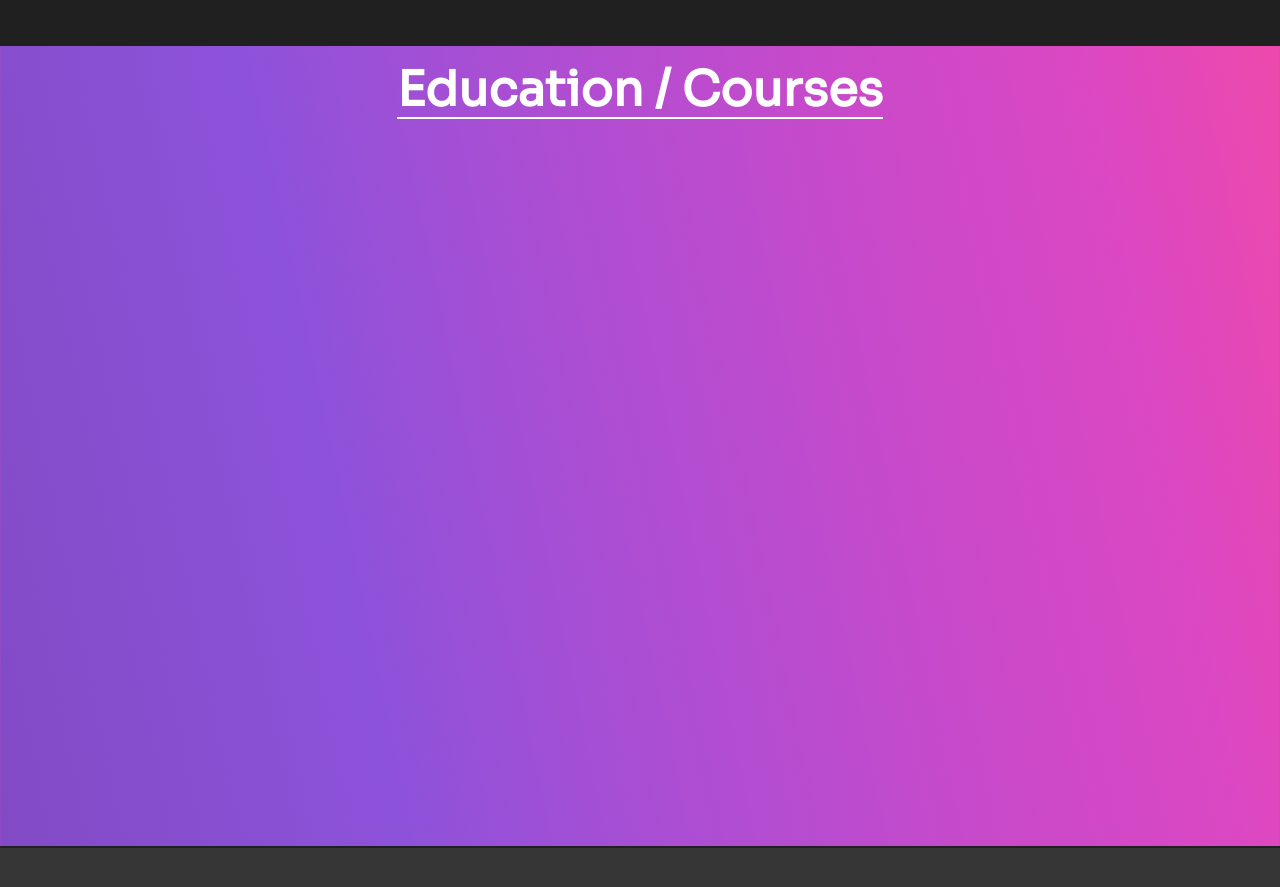
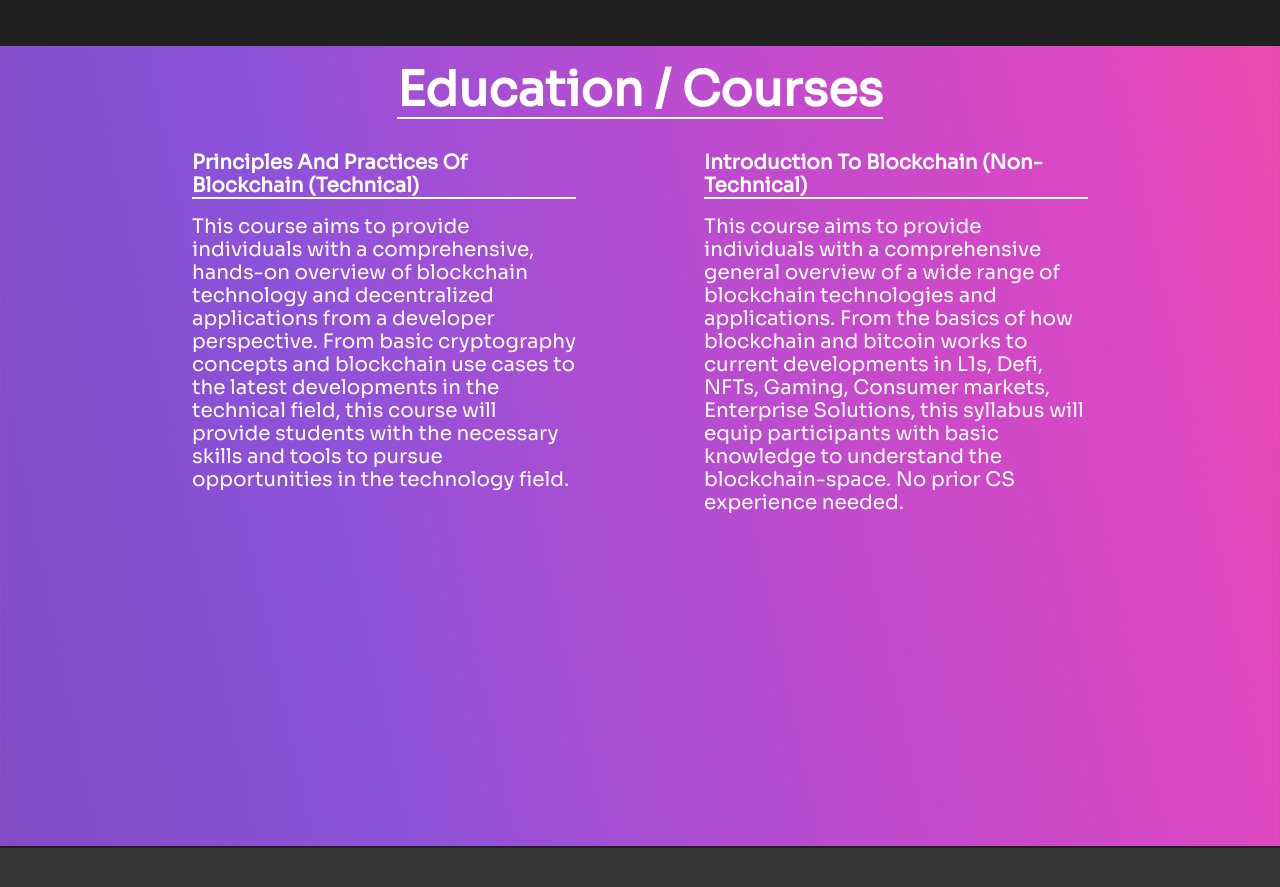
Before and after one commit to boilerblockchain/BoilerBlockchainWebsite, a React (Create React App) app: page / in a window 1280 px wide. Shown: the part 4480-5367 px from the top of the page. Built offline with nearby package versions, Linux system fonts and the light colour scheme; a web font is replaced by a local one.

Commit message:
updated education and courses section

```diff
--- a/src/components/sections/Team.js
+++ b/src/components/sections/Team.js
@@ -1,15 +1,15 @@
 import React, { lazy, Suspense } from 'react'
 import styled from 'styled-components';
 
-import img1 from '../../assets/Nfts/bighead.svg';
-import img2 from '../../assets/Nfts/bighead-1.svg';
-import img3 from '../../assets/Nfts/bighead-2.svg';
-import img4 from '../../assets/Nfts/bighead-3.svg';
-import img5 from '../../assets/Nfts/bighead-4.svg';
-import img6 from '../../assets/Nfts/bighead-5.svg';
-import img7 from '../../assets/Nfts/bighead-6.svg';
-import img8 from '../../assets/Nfts/bighead-7.svg';
-import img9 from '../../assets/Nfts/bighead-8.svg';
+// import img1 from '../../assets/Nfts/bighead.svg';
+// import img2 from '../../assets/Nfts/bighead-1.svg';
+// import img3 from '../../assets/Nfts/bighead-2.svg';
+// import img4 from '../../assets/Nfts/bighead-3.svg';
+// import img5 from '../../assets/Nfts/bighead-4.svg';
+// import img6 from '../../assets/Nfts/bighead-5.svg';
+// import img7 from '../../assets/Nfts/bighead-6.svg';
+// import img8 from '../../assets/Nfts/bighead-7.svg';
+// import img9 from '../../assets/Nfts/bighead-8.svg';
 import Loading from '../Loading';
 // import ConfettiComponent from '../Confetti';
 
@@ -133,7 +133,65 @@ const MemberComponent = ({img, name=" ",position=" "}) => {
     </Item>
   )
 }
+const SubTextContainer = styled.div`
+  display: flex;
+  justify-content: space-between;
+  margin: 1rem auto;
+  width: 80%;
 
+  @media (max-width: 64em) {
+    flex-direction: column;
+    width: 100%;
+  }
+`;
+
+const SubTextColumn = styled.div`
+  flex: 1;
+  padding: 0 1rem;
+
+  @media (max-width: 64em) {
+    padding: 0;
+    margin-bottom: 1rem;
+  }
+`;
+
+const SubTitle = styled.h3`
+  font-size: ${(props) => props.theme.fontlg};
+  text-transform: capitalize;
+  color: ${(props) => props.theme.textWhite};
+  display: flex;
+  justify-content: center;
+  align-items: center;
+  margin: 1rem auto;
+  border-bottom: 2px solid ${(props) => props.theme.textWhite};
+  width: 80%;
+
+  @media (max-width: 40em){
+    text-align: center;
+    font-size: ${(props) => props.theme.fontxl};
+
+}
+`;
+
+const SubText = styled.p`
+  font-size: ${(props) => props.theme.fontlg};
+  color: ${(props) => props.theme.textWhite};
+  align-self: flex-start;
+  width: 80%;
+  margin: 1rem auto;
+  font-weight: 400;
+  @media (max-width: 64em) {
+    width: 100%;
+    text-align: center;
+    font-size: ${(props) => props.theme.fontmd};
+  }
+  @media (max-width: 40em) {
+    font-size: ${(props) => props.theme.fontmd};
+  }
+  @media (max-width: 30em) {
+    font-size: ${(props) => props.theme.fontsm};
+  }
+`;
 
 const Team = () => {
   return (
@@ -141,19 +199,28 @@ const Team = () => {
     <Suspense fallback={<Loading />}>
     </Suspense>
       <Title>Education / Courses</Title>
-      {/* <Container>
-        <MemberComponent img={img1}  name="SKYBLAZE" position="founder" />
-        <MemberComponent img={img2}  name="MEGNUM" position="Co-Founder" />
-        <MemberComponent img={img3}  name="MONKEY KING" position="Director" />
-        <MemberComponent img={img4}  name="BLACK PANTHER" position="manager" />
-        <MemberComponent img={img5}  name="DEATHSTROKE" position="artist" />
-        <MemberComponent img={img6}  name="LAZY KONG" position="social media manager" />
-        <MemberComponent img={img7}  name="CYBER PUNK" position="Blockchain Specialist" />
-        <MemberComponent img={img8}  name="MONK" position="Web3 Developer" />
-        <MemberComponent img={img9}  name="BANANA" position="Graphic Designer" />
-
-
-      </Container> */}
+      <SubTextContainer>
+        <SubTextColumn>
+          <SubTitle> <a href="https://www.eventreg.purdue.edu/ec2k/courselisting.aspx?1=%20&master_ID=6311%20&course_area=1285%20&course_number=130%20&course_subtitle=00" rel="noreferrer">
+          Principles and Practices of Blockchain (technical)</a></SubTitle>
+          <SubText>
+          This course aims to provide individuals with a comprehensive, hands-on overview of blockchain technology and
+          decentralized applications from a developer perspective. From basic cryptography concepts and blockchain use
+          cases to the latest developments in the technical field, this course will provide students with the necessary
+          skills and tools to pursue opportunities in the technology field.
+          </SubText>
+        </SubTextColumn>
+        <SubTextColumn>
+          <SubTitle> <a href="https://www.eventreg.purdue.edu/ec2k/courselisting.aspx?1=%20&master_ID=6311%20&course_area=1285%20&course_number=129%20&course_subtitle=00" rel="noreferrer">
+          Introduction to Blockchain (non-technical)</a></SubTitle>
+          <SubText>
+          This course aims to provide individuals with a comprehensive general overview of a wide range of blockchain
+          technologies and applications. From the basics of how blockchain and bitcoin works to current developments in
+          L1s, Defi, NFTs, Gaming, Consumer markets, Enterprise Solutions, this syllabus will equip participants with basic
+          knowledge to understand the blockchain-space. No prior CS experience needed.
+          </SubText>
+        </SubTextColumn>
+      </SubTextContainer>
     </Section>
   )
 }
```
Also changed, not shown: 1 other file (tests, documents, lock files or other folders).
